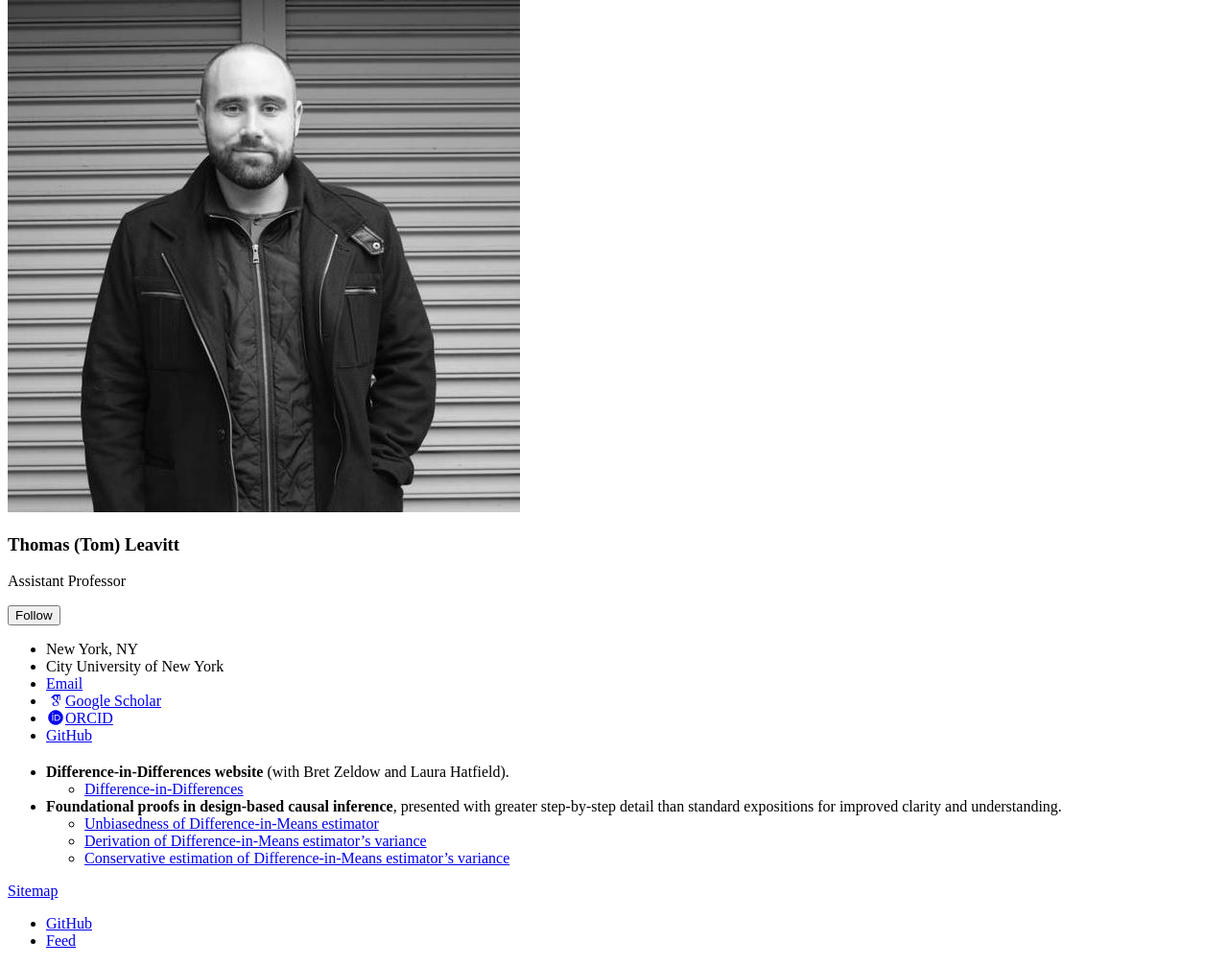
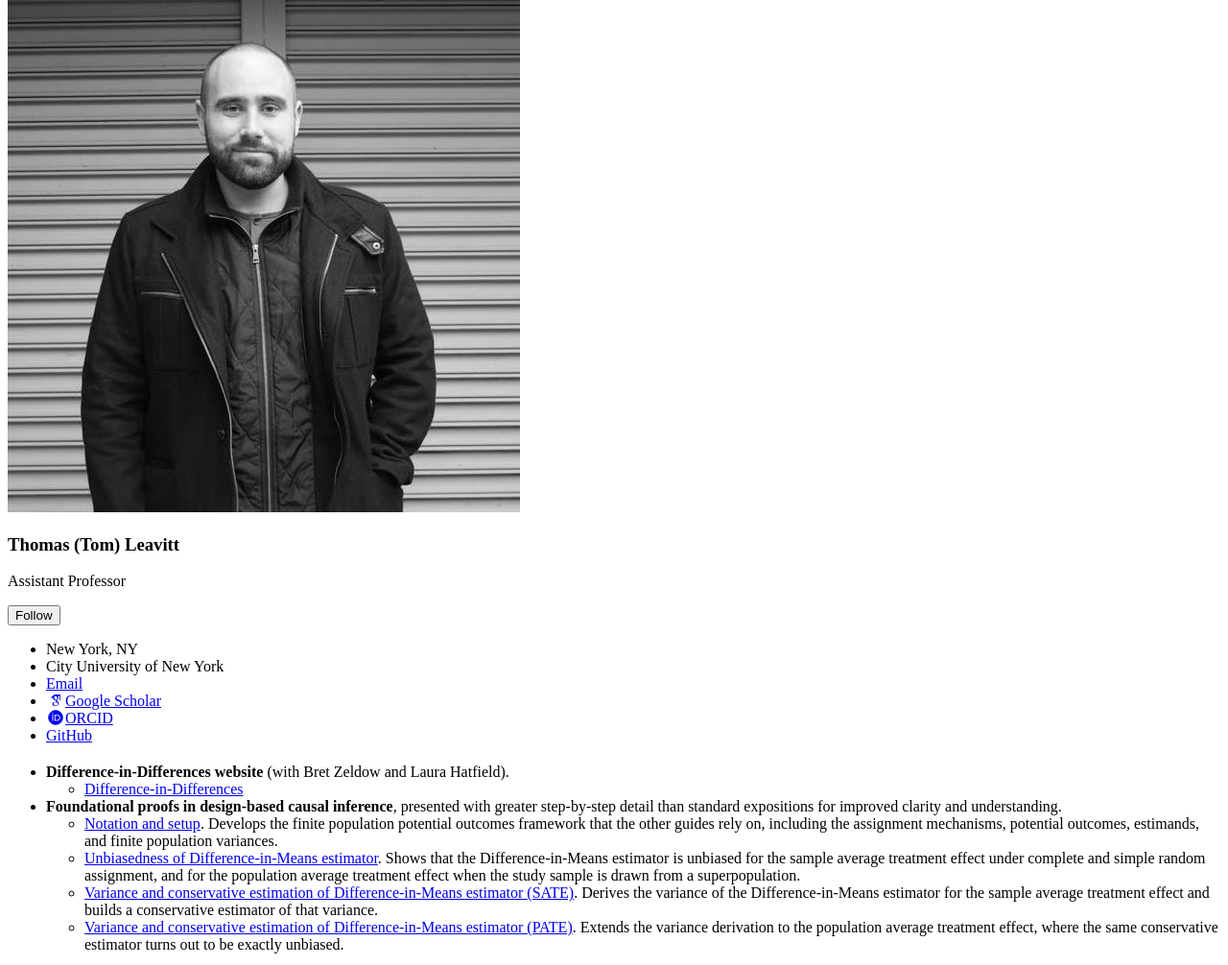
Before and after one commit to tl2624/tl2624.github.io, a Jekyll site: the page built from _pages/methods-guides.md, in a window 1280 px wide. Shown: the part 208-1214 px from the top of the page at 96% size. Built offline with Jekyll 4.4.1, drawn with Linux system fonts in a browser that asks for light colours; some web fonts are replaced.

Commit message:
Update methods guides: add notation/setup, unbiasedness (SATE+PATE), and variance+conservative-estimation guides (SATE, PATE); remove superseded PDFs

```diff
--- a/_pages/methods-guides.md
+++ b/_pages/methods-guides.md
@@ -9,6 +9,7 @@ author_profile: true
   - [Difference-in-Differences](https://diff.healthpolicydatascience.org/)
 
 - **Foundational proofs in design-based causal inference**, presented with greater step-by-step detail than standard expositions for improved clarity and understanding.
-  - [Unbiasedness of Difference-in-Means estimator](https://tl2624.github.io/files/Unbiasedness_Difference-in-Means.pdf)
-  - [Derivation of Difference-in-Means estimator's variance](https://tl2624.github.io/files/Variance_Difference-in-Means.pdf)
-  - [Conservative estimation of Difference-in-Means estimator's variance](https://tl2624.github.io/files/Conservative_Variance_Estimator_Difference-in-Means.pdf)
+  - [Notation and setup](https://tl2624.github.io/files/00_notation_and_setup.pdf). Develops the finite population potential outcomes framework that the other guides rely on, including the assignment mechanisms, potential outcomes, estimands, and finite population variances.
+  - [Unbiasedness of Difference-in-Means estimator](https://tl2624.github.io/files/01_difference_in_means_unbiasedness.pdf). Shows that the Difference-in-Means estimator is unbiased for the sample average treatment effect under complete and simple random assignment, and for the population average treatment effect when the study sample is drawn from a superpopulation.
+  - [Variance and conservative estimation of Difference-in-Means estimator (SATE)](https://tl2624.github.io/files/02_difference_in_means_variance_sate.pdf). Derives the variance of the Difference-in-Means estimator for the sample average treatment effect and builds a conservative estimator of that variance.
+  - [Variance and conservative estimation of Difference-in-Means estimator (PATE)](https://tl2624.github.io/files/03_difference_in_means_variance_pate.pdf). Extends the variance derivation to the population average treatment effect, where the same conservative estimator turns out to be exactly unbiased.
```
Also changed, not shown: 7 other files.
